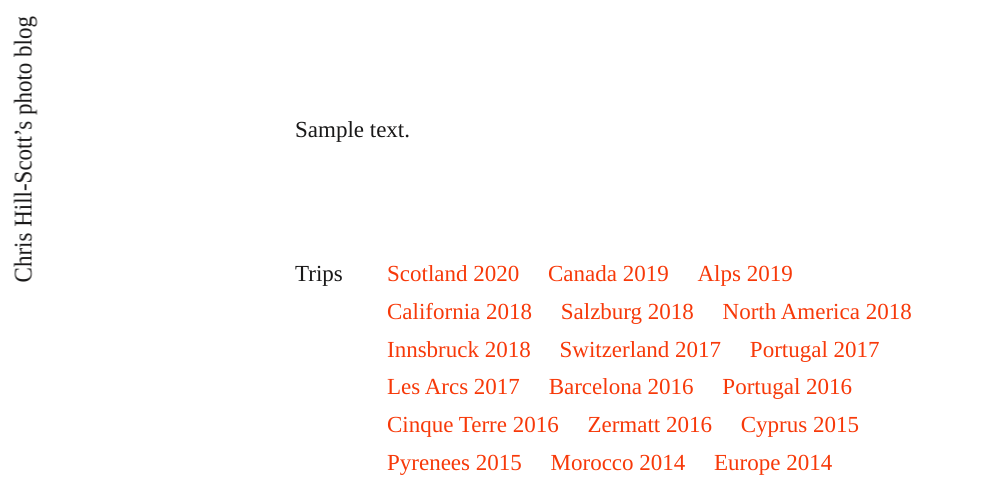
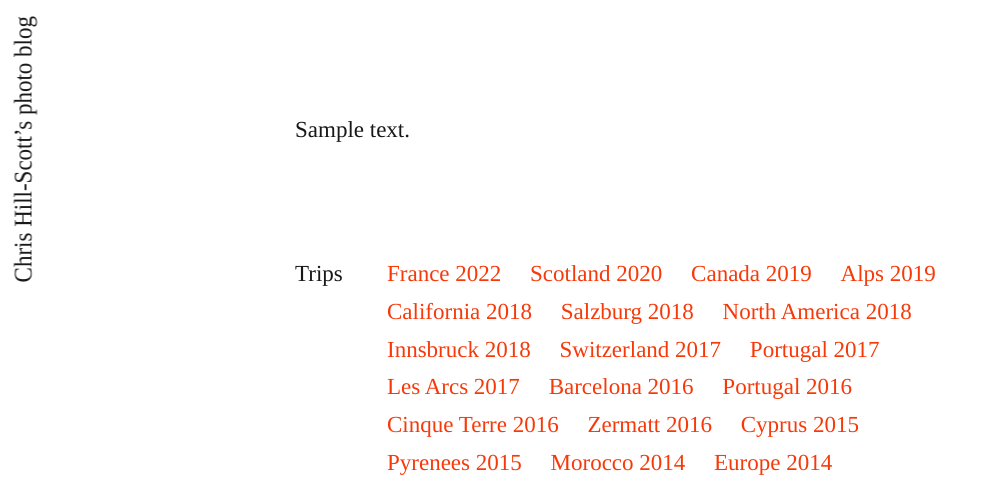
Before and after one commit to quis/quis.cc, a WordPress theme: template source/themes/quis/page.php in a window 1280 px wide. Shown: the top 485 px of the page, without its empty margins (0-985 px from the left). Run offline with PHP 8.4 and a stand-in for WordPress, Linux system fonts and the light colour scheme; the site name, menu and one post (Sample post) are stand-ins, and other content is empty; style sheets or scripts are compiled from the project's sources; some libraries are stand-ins or nearby versions.

Commit message:
Add France 2022 trip to navigation

```diff
--- a/source/themes/quis/nav.php
+++ b/source/themes/quis/nav.php
@@ -3,6 +3,7 @@
     Trips
   </h3>
   <ul>
+    <li><a href="/trips/france-2022/">France 2022</a></li>
     <li><a href="/trips/scotland-2020/">Scotland 2020</a></li>
     <li><a href="/trips/canada-2019/">Canada 2019</a></li>
     <li><a href="/trips/alps-2019/">Alps 2019</a></li>
```
